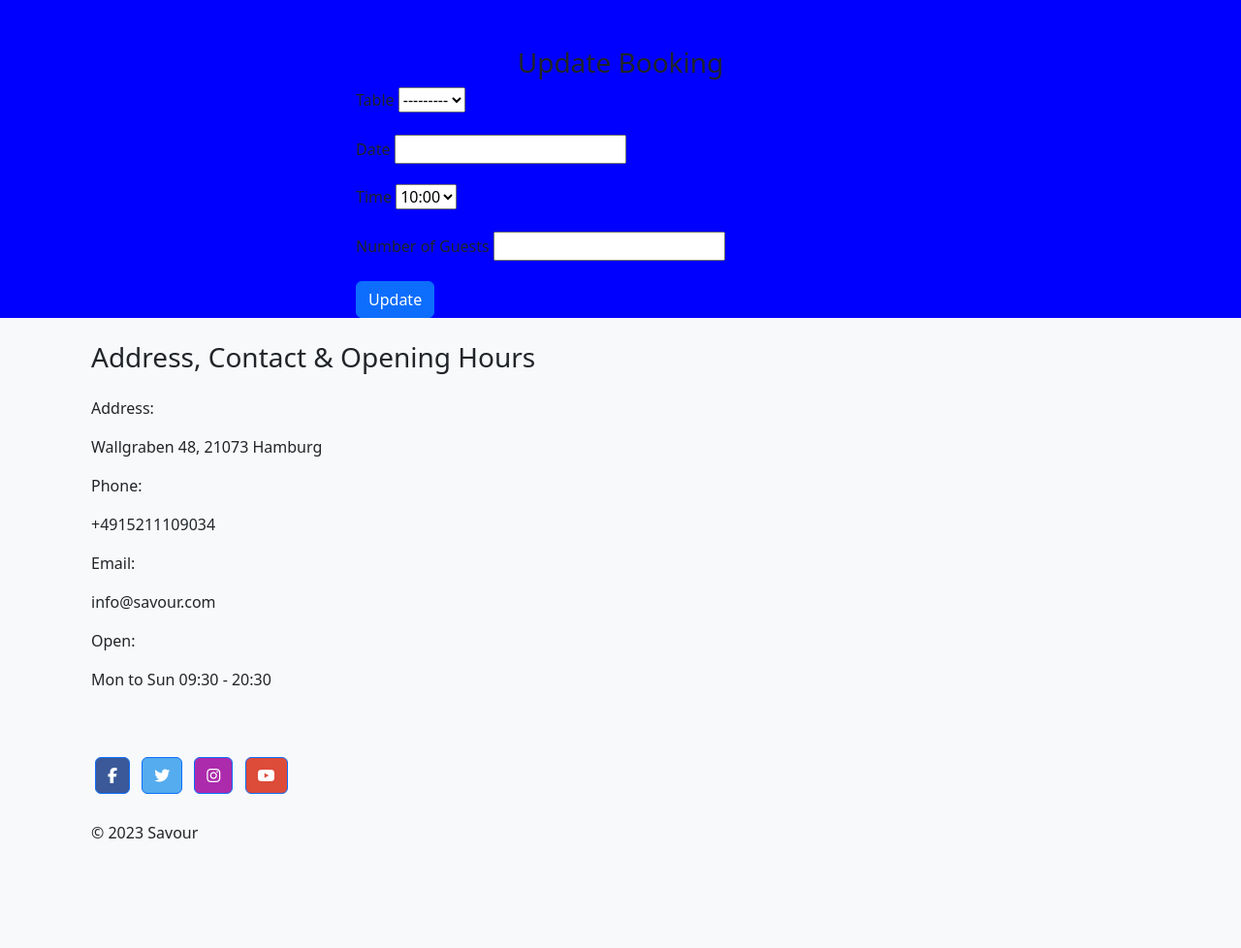
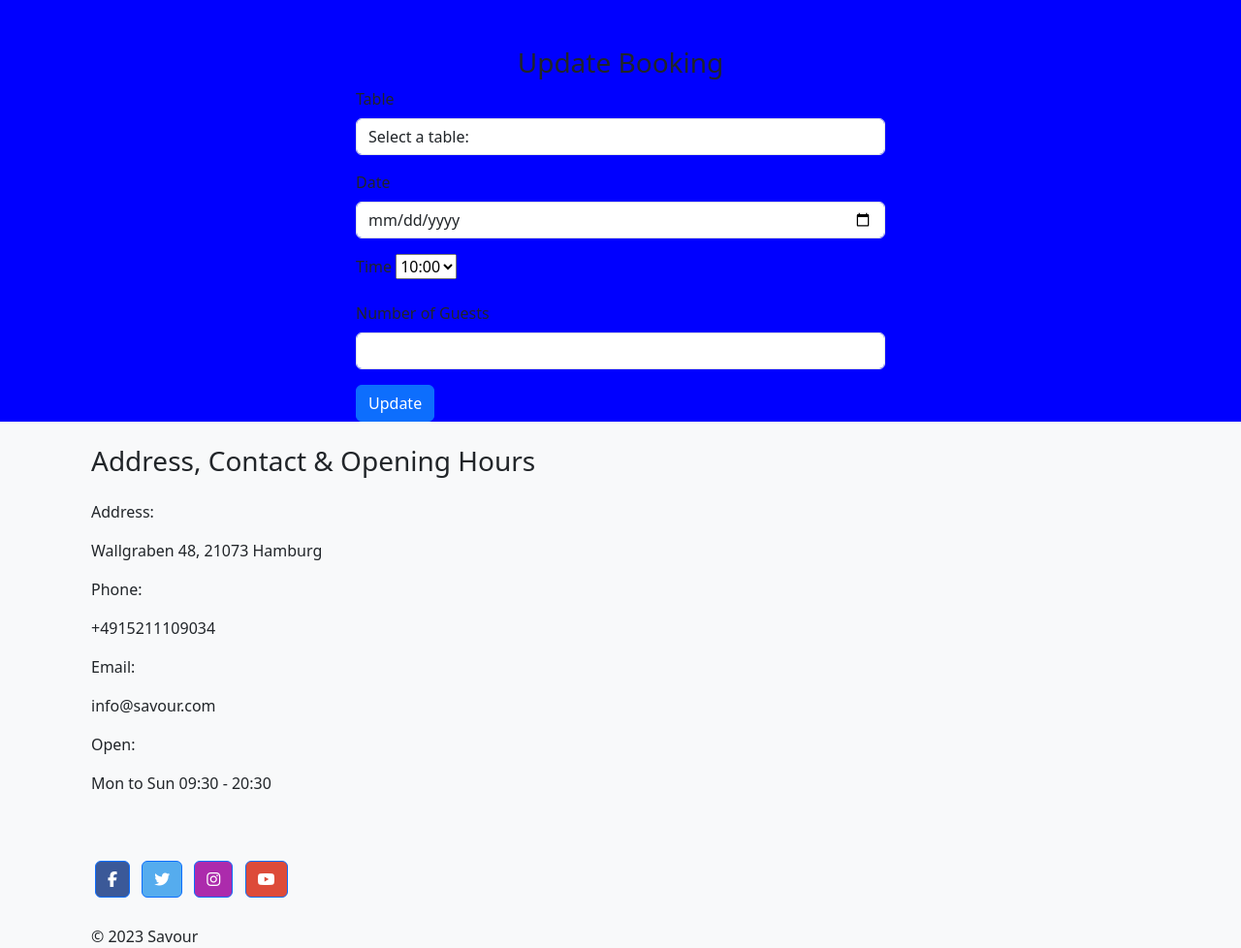
Before and after one commit to Majdi-Aref/restaurant, a Django app: template booking/templates/update_booking.html in a window 1280 px wide. Shown: the part 82-1060 px from the top of the page at 97% size. Before the commit the page ends 947 px from the top, so only its background shows below. Run offline with Django 3.2, Linux system fonts and the light colour scheme; the template is opened without the code that fills it: values that come from a table or form of the project are taken from there, others are empty; some libraries are stand-ins or nearby versions; some web fonts are replaced.

Commit message:
perf: modify the booking form of update_booking to make a booking more realistic only for a valid date

```diff
--- a/booking/templates/update_booking.html
+++ b/booking/templates/update_booking.html
@@ -4,18 +4,29 @@
   <div class="row justify-content-center">
     <div class="col-lg-6">
       <form method="POST">
-        {% csrf_token %}
+        {% csrf_token %} {% if form.non_field_errors %}
+        <div class="alert alert-danger mt-2">{{ form.non_field_errors }}</div>
+        {% endif %}
         <div class="mb-3">
-          <label for="{{ form.table.id_for_label }}" class="form-label"
-            >Table</label
-          >
-          {{ form.table }}
+          <label for="table" class="form-label">Table</label>
+          <select class="form-control" id="table" name="table" required>
+            <option value="">Select a table:</option>
+            {% for table in tables %}
+            <option value="{{ table.id }}">
+              Table {{ table.number }} ({{ table.capacity }} persons)
+            </option>
+            {% endfor %}
+          </select>
         </div>
         <div class="mb-3">
-          <label for="{{ form.date.id_for_label }}" class="form-label"
-            >Date</label
-          >
-          {{ form.date }}
+          <label for="date" class="form-label">Date</label>
+          <input
+            type="date"
+            class="form-control"
+            id="date"
+            name="date"
+            required
+          />
         </div>
         <div class="mb-3">
           <label for="{{ form.time.id_for_label }}" class="form-label"
@@ -24,14 +35,29 @@
           {{ form.time }}
         </div>
         <div class="mb-3">
-          <label for="{{ form.guests.id_for_label }}" class="form-label"
-            >Number of Guests</label
-          >
-          {{ form.guests }}
+          <label for="guests" class="form-label">Number of Guests</label>
+          <input
+            type="number"
+            class="form-control"
+            id="guests"
+            name="guests"
+            min="1"
+            max="6"
+            required
+          />
         </div>
         <button type="submit" class="btn btn-primary">Update</button>
       </form>
     </div>
   </div>
 </div>
+
+<!-- JavaScript function to prevent a user from selecting dates in the past while they will be booking -->
+<script>
+    window.onload = function () {
+        var today = new Date().toISOString().substring(0, 10);
+        document.getElementById("date").min = today;
+    };
+</script>
+
 {% endblock %}
```
